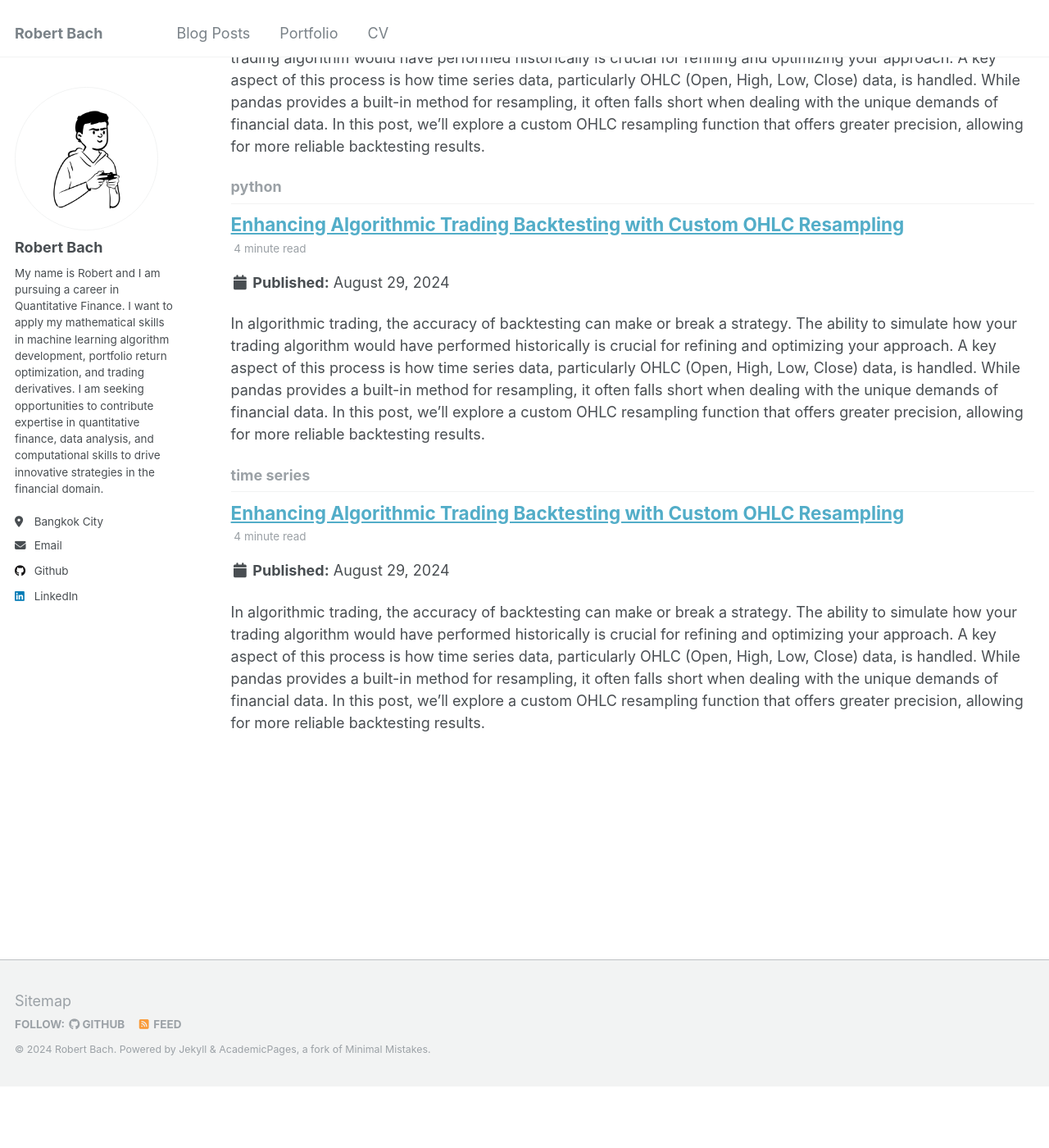
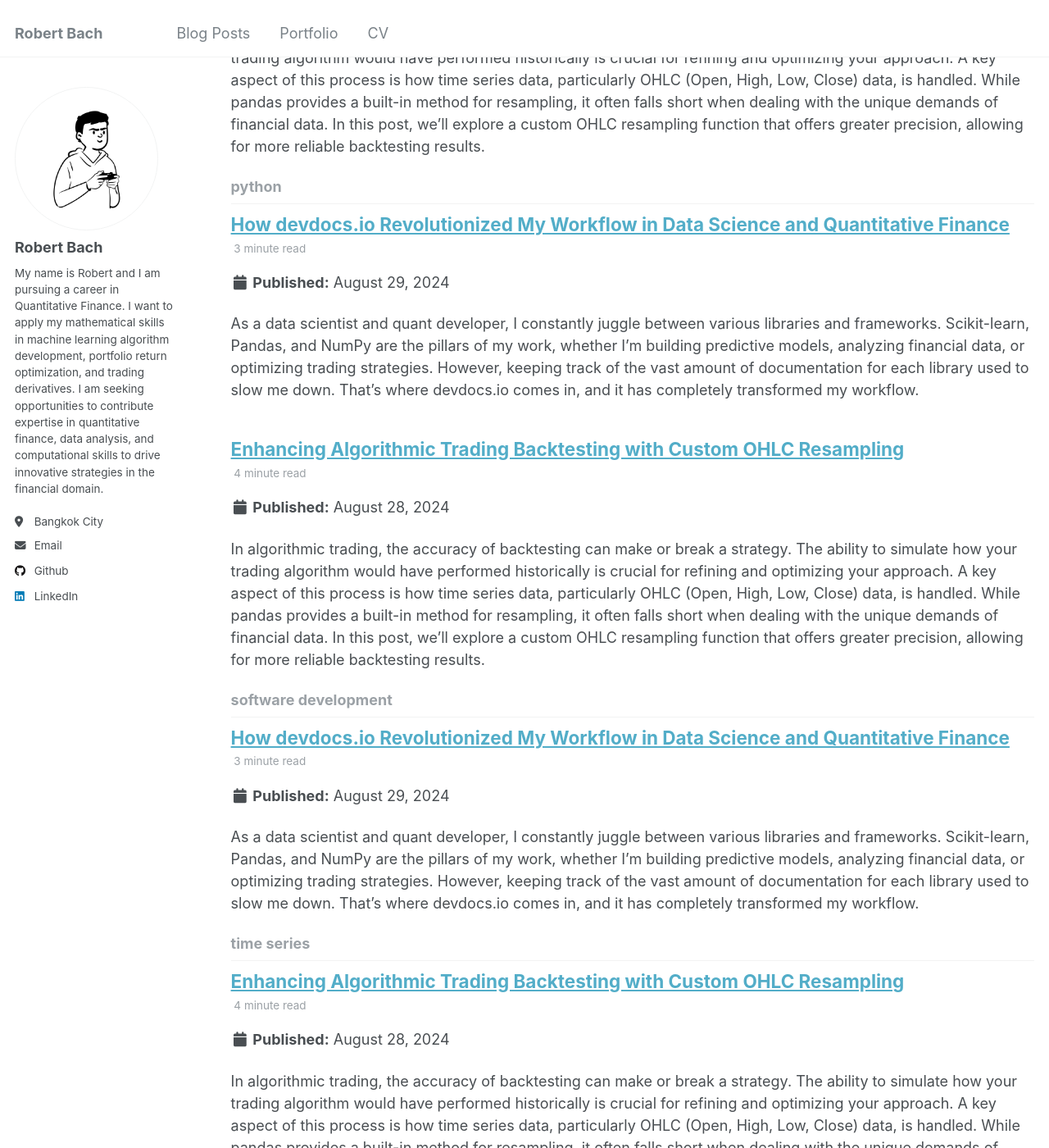
Before and after one commit to baobach/baobach.github.io, a Jekyll site: the page built from _pages/tag-archive.html, in a window 1280 px wide and 1400 px high, scrolled down 294 px. Shown: the whole window at 82% size. Built offline with Jekyll 4.4.1, drawn with Linux system fonts in a browser that asks for light colours; before the commit the page ends 1620 px from its top, so only the background shows below that; some of the changed text lies outside the part shown.

Commit message:
Update devdocs article

```diff
--- a/_posts/2024-08-29-ohlc-resampling.md
+++ b/_posts/2024-08-28-ohlc-resampling.md
@@ -1,6 +1,6 @@
 ---
 title: 'Enhancing Algorithmic Trading Backtesting with Custom OHLC Resampling'
-date: 2024-08-29
+date: 2024-08-28
 permalink: /posts/2024/08/ohlc-resampling/
 tags:
   - time series
--- /dev/null
+++ b/_posts/2024-08-29-devdocs.md
@@ -0,0 +1,50 @@
+---
+title: 'How devdocs.io Revolutionized My Workflow in Data Science and Quantitative Finance'
+date: 2024-08-29
+permalink: /posts/2024/08/devdocs/
+tags:
+  - software development
+  - python
+---
+
+As a data scientist and quant developer, I constantly juggle between various libraries and frameworks. Scikit-learn, Pandas, and NumPy are the pillars of my work, whether I’m building predictive models, analyzing financial data, or optimizing trading strategies. However, keeping track of the vast amount of documentation for each library used to slow me down. That’s where devdocs.io comes in, and it has completely transformed my workflow.
+
+The Challenges of Managing Multiple Libraries
+======
+
+Working with multiple libraries is an everyday necessity in the fields of data science and quantitative finance. Whether it's manipulating data with Pandas, performing complex mathematical operations with NumPy, or implementing machine learning models with scikit-learn, each library comes with its own set of documentation. Traditionally, navigating this vast landscape meant keeping numerous tabs open, constantly switching between them, and struggling to remember where specific functions or methods were documented. This multitasking often led to lost focus and inefficiencies, affecting the speed and quality of work.
+
+What is DevDocs.io?
+======
+
+[DevDocs.io](https://devdocs.io) is an open-source project that aggregates documentation for a multitude of programming languages, libraries, and frameworks into one simple, easy-to-navigate interface. It combines simplicity with power, allowing you to search through all the necessary docs in real time. The tool is particularly useful for developers working in data science and quantitative finance, where speed and accuracy are crucial.
+![Accessing multiple documents](baobach/baobach.github.io/images/blogs/multi-docs.gif)
+
+How DevDocs.io Has Transformed My Workflow
+======
+
+Since incorporating DevDocs.io into my workflow, the difference has been night and day. Here’s how it has revolutionized my work:
+
+- **Speed**: The ability to search across multiple libraries simultaneously has significantly reduced the time I spend looking for documentation. I can quickly find what I need, whether it’s a Pandas DataFrame method, a NumPy function, or a scikit-learn class.
+
+- **Focus**: Having all the documentation in one tab allows me to stay focused. I’m no longer distracted by irrelevant content or overwhelmed by too many open tabs.
+
+- **Offline Access**: DevDocs even offers an offline mode, which means I can access the documentation even when I’m not connected to the internet. This has been a lifesaver during long flights or when working in areas with spotty connectivity.
+
+Why DevDocs.io Is a Game-Changer for Data Scientists and Quant Developers
+======
+
+The impact of DevDocs.io on my workflow extends beyond just convenience. Here’s why it’s a must-have tool:
+
+- **Enhanced Efficiency**: With all documentation consolidated in one place, I’ve significantly reduced the cognitive load of context-switching between different resources. This has allowed me to focus more on solving complex problems rather than hunting for the right documentation.
+
+- **Seamless Integration**: The interface of DevDocs.io is minimalistic yet powerful, integrating smoothly with my existing workflow. Whether I’m coding in Jupyter Notebook or working on a trading algorithm, DevDocs is always a quick shortcut away.
+
+- **Community-Driven Updates**: Being open-source, DevDocs.io is continuously updated by a vibrant community of developers. This ensures that the latest documentation is always available, keeping me up-to-date with the latest changes in the libraries I use.
+![Offline mode](baobach/baobach.github.io/images/blogs/offline-mode.gif)
+
+Conclusion
+======
+
+In the fast-paced world of data science and quantitative finance, every second counts. DevDocs.io has become an indispensable tool in my toolkit, streamlining my coding process and enabling me to work more efficiently. By centralizing all the documentation I need in one accessible location, DevDocs has not only saved me time but also enhanced the quality of my work. If you’re not using it yet, I highly recommend giving it a try—you’ll be amazed at how much time you can save!
+------
```
Also changed, not shown: images/blogs/multi-docs.gif (added), images/blogs/offline-mode.gif (added).
